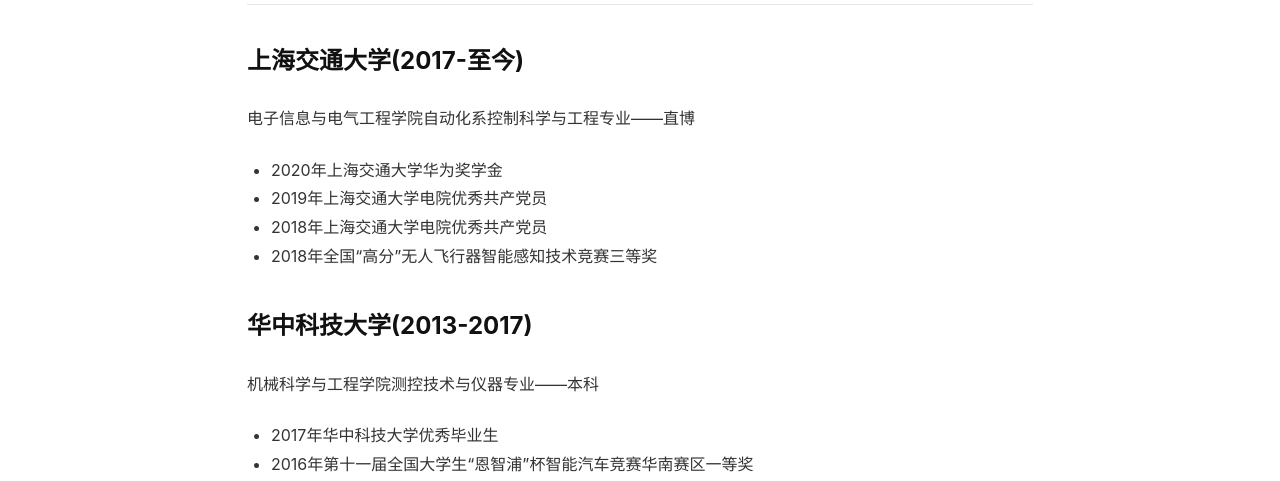
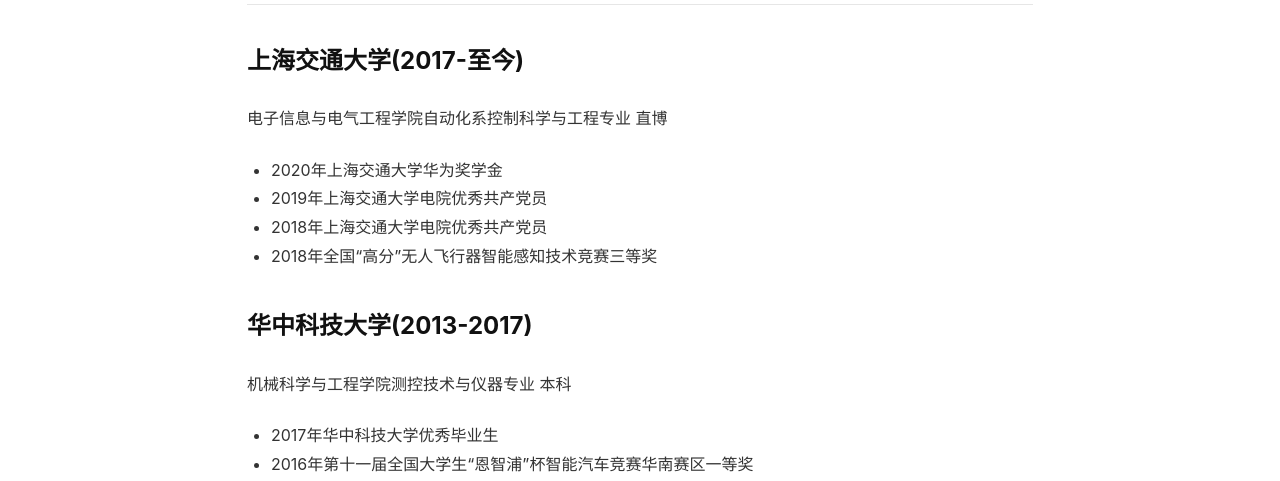
Before and after one commit to MingkangXiong/MingkangXiong.github.io, a Jekyll site: the page built from about.md, in a window 1280 px wide. Shown: the part 252-733 px from the top of the page. Built offline with Jekyll 4.4.1, drawn with Linux system fonts in a browser that asks for light colours; nearby versions of some CDN libraries.

```diff
--- a/about.md
+++ b/about.md
@@ -7,7 +7,7 @@ title: 关于我
 
 ### 上海交通大学(2017-至今)
 
-电子信息与电气工程学院自动化系控制科学与工程专业——直博
+电子信息与电气工程学院自动化系控制科学与工程专业  直博
 
 - 2020年上海交通大学华为奖学金
 
@@ -19,7 +19,7 @@ title: 关于我
 
 ### 华中科技大学(2013-2017)
 
-机械科学与工程学院测控技术与仪器专业——本科
+机械科学与工程学院测控技术与仪器专业  本科
 
 - 2017年华中科技大学优秀毕业生
 
```
